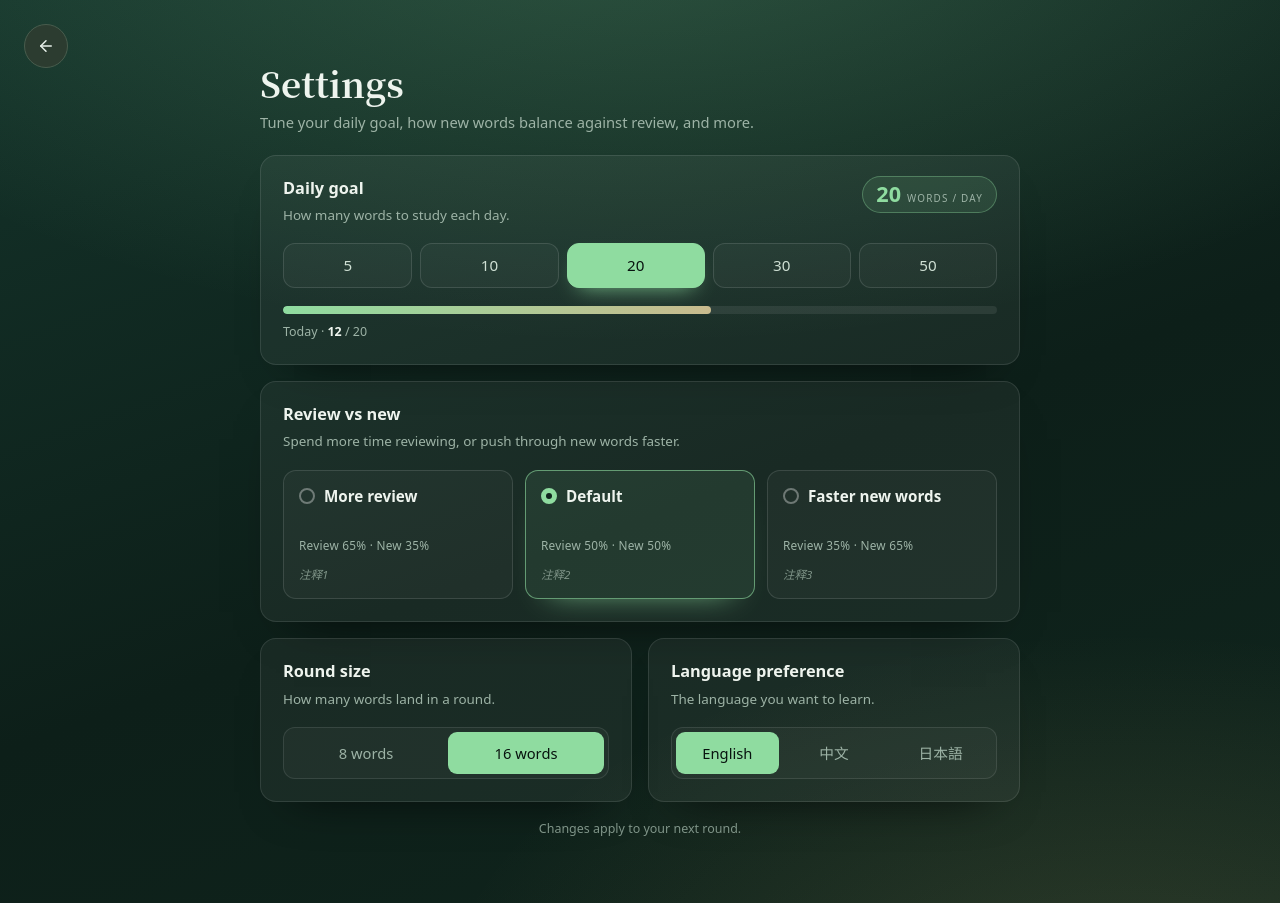
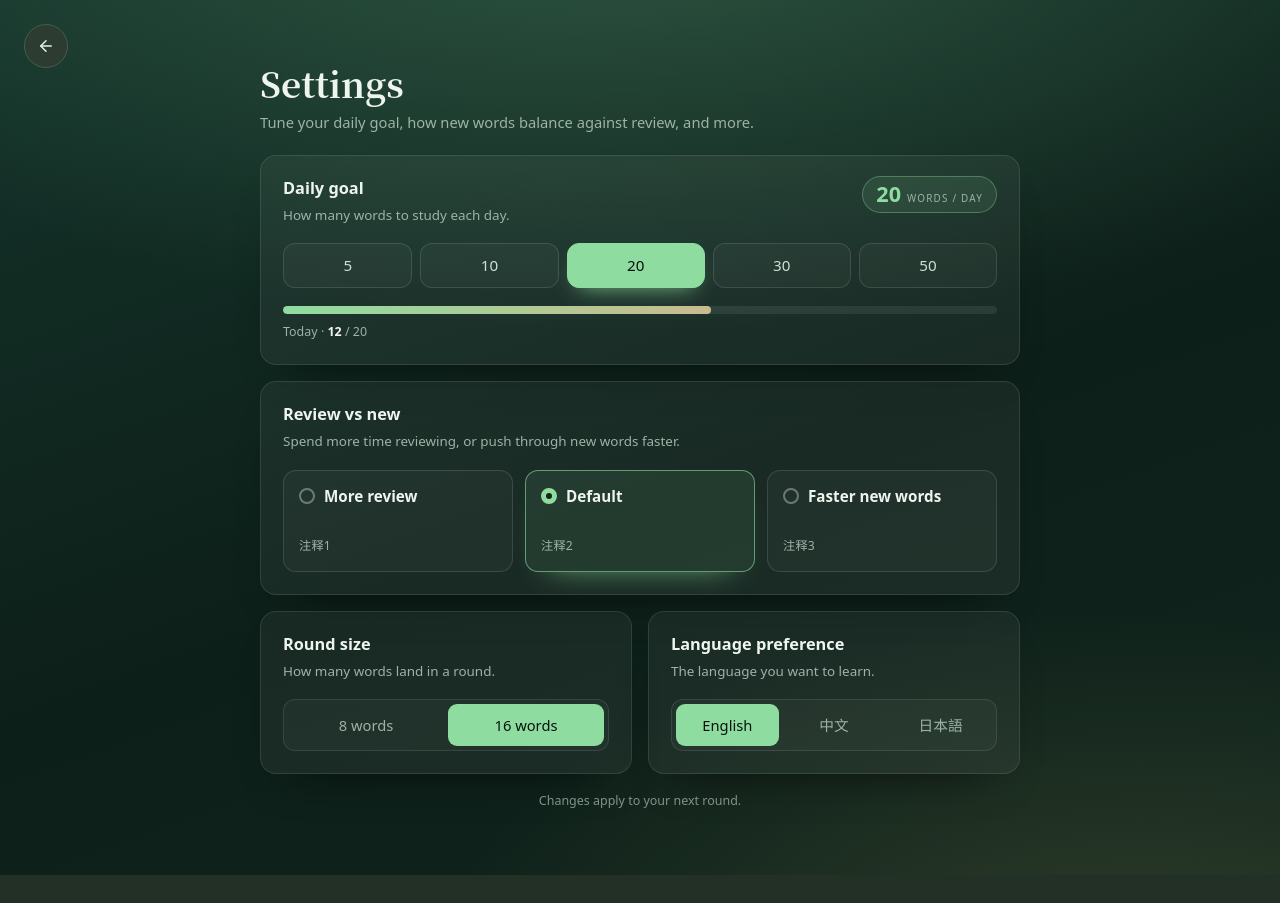
Before and after one commit to imfiiish/webDesign, a React (Vite) app in the folder shuf-flip/: page /settings in a window 1280 px wide. After the commit the page ends 875 px from the top, so only its background shows below. Built offline with nearby package versions, Linux system fonts and the light colour scheme.

Commit message:
refactor(settings): let the preset note replace the ratio caption
The review / new percentages line is gone; each card shows only its
note instead, and the now-unused ratio copy is dropped from the dict.

```diff
--- a/shuf-flip/src/i18n.ts
+++ b/shuf-flip/src/i18n.ts
@@ -220,8 +220,6 @@ const DICT: Record<Lang, Record<string, string>> = {
     'settings.mix.default': 'Default',
     'settings.mix.faster': 'Faster new words',
     'settings.mix.moreReview': 'More review',
-    'settings.mix.review': 'Review',
-    'settings.mix.new': 'New',
     'settings.round.title': 'Round size',
     'settings.round.desc': 'How many words land in a round.',
     'settings.round.unit': 'words',
@@ -442,8 +440,6 @@ const DICT: Record<Lang, Record<string, string>> = {
     'settings.mix.default': '默认',
     'settings.mix.faster': '更快学新词',
     'settings.mix.moreReview': '更多复习',
-    'settings.mix.review': '复习',
-    'settings.mix.new': '新词',
     'settings.round.title': '每轮词数',
     'settings.round.desc': '每一轮包含多少词。',
     'settings.round.unit': '词',
--- a/shuf-flip/src/pages/settings/index.tsx
+++ b/shuf-flip/src/pages/settings/index.tsx
@@ -157,10 +157,6 @@ export default function Settings() {
                   <span className="review" style={{ flexGrow: o.review }} />
                   <span className="new" style={{ flexGrow: o.new }} />
                 </span>
-                <span className="set-choice-split">
-                  {t('settings.mix.review')} {o.review}% ·{' '}
-                  {t('settings.mix.new')} {o.new}%
-                </span>
                 <span className="set-choice-note">{o.note}</span>
               </button>
             ))}
--- a/shuf-flip/src/pages/settings/settings.css
+++ b/shuf-flip/src/pages/settings/settings.css
@@ -252,17 +252,10 @@
   background: linear-gradient(90deg, #8fdca0, #a9e6b6);
 }
 
-.set-choice-split {
-  font-size: 0.74rem;
+.set-choice-note {
+  font-size: 0.76rem;
   letter-spacing: 0.02em;
   color: #9db3a6;
-  font-variant-numeric: tabular-nums;
-}
-
-.set-choice-note {
-  font-size: 0.72rem;
-  font-style: italic;
-  color: #7f9488;
 }
 
 /* ---- round size + language ---- */
```
